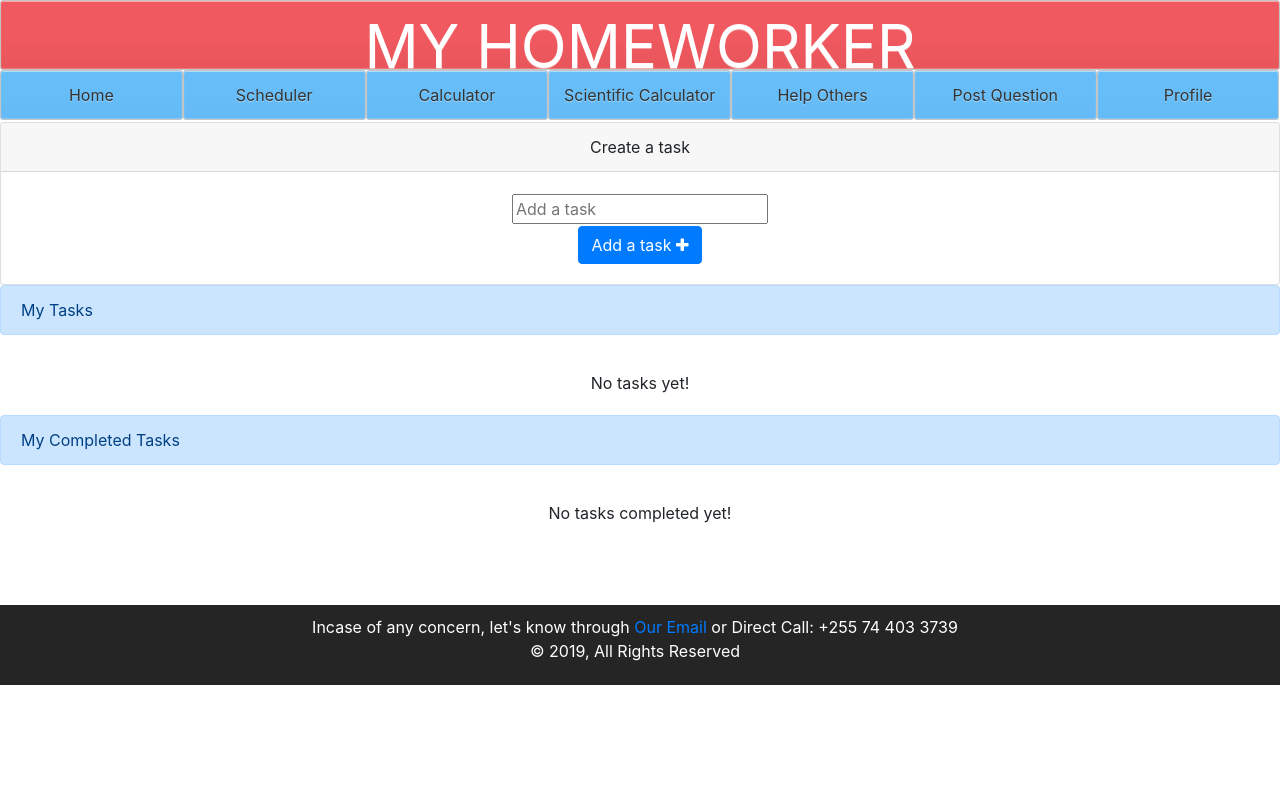
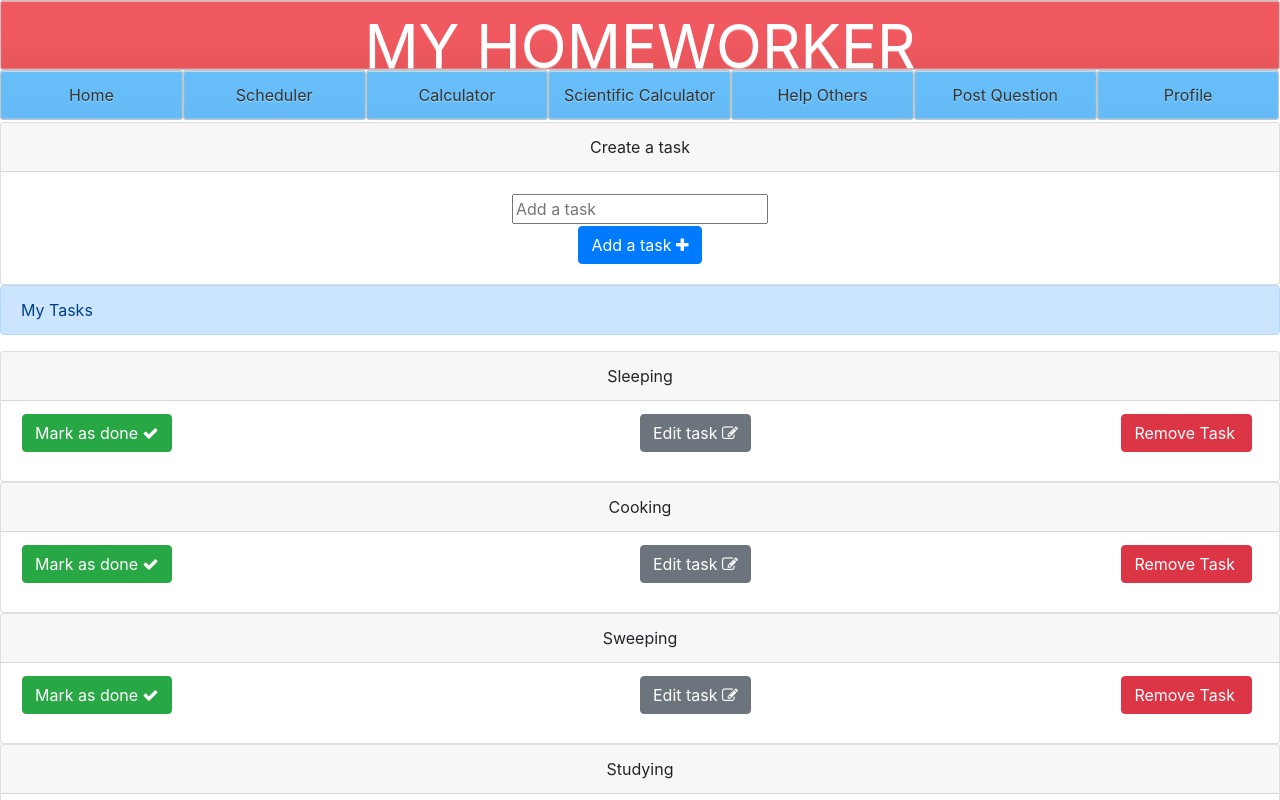
Before and after one commit to mrblack360/Start, an Angular app: page /Scheduler in a window 1280 px wide. Shown: the top 800 px of the page. Built offline with nearby package versions, Linux system fonts and the light colour scheme.

Commit message:
Http working version

```diff
--- a/src/app/Services/tasks.service.ts
+++ b/src/app/Services/tasks.service.ts
@@ -13,7 +13,7 @@ export class TasksService {
 
   constructor(private http: HttpClient) { }
 
-   getHeroes(): Observable<task[]> {
+   getTasks(): Observable<task[]> {
     return this.http.get<task[]>(this.url);
   }
 }
--- a/src/app/app.module.ts
+++ b/src/app/app.module.ts
@@ -26,7 +26,7 @@ import { SchedulerComponent } from './scheduler/scheduler.component';
     FormsModule,
     HttpClientModule,
   ],
-  providers: [],
+  providers: [TasksService],
   bootstrap: [AppComponent]
 })
 export class AppModule { }
--- a/src/app/scheduler/scheduler.component.ts
+++ b/src/app/scheduler/scheduler.component.ts
@@ -9,18 +9,17 @@ import { TasksService } from '../Services/tasks.service';
 export class SchedulerComponent implements OnInit {
 
   tasks: any[] = [];
-  taskDisplay = false;
+  taskDisplay = true;
 
   current: any;
 
   constructor(private taskss: TasksService) { }
 
   ngOnInit() {
-    this.taskss.getHeroes().subscribe(data => this.tasks = data, err => console.log(err));
+    this.taskss.getTasks().subscribe(data => this.tasks = data, err => console.log(err));
   }
 
   addTask() {
-    this.taskDisplay = true;
     this.tasks.push({ taskno: 1, taskValue: this.current, status: false });
   }
 }
--- a/src/assets/tasks.json
+++ b/src/assets/tasks.json
@@ -1,5 +1,6 @@
 [
   {"taskno": 1, "taskValue": "Sleeping", "status": "true"},
   {"taskno": 2, "taskValue": "Cooking", "status": "false"},
-  {"taskno": 1, "taskValue": "Sweeping", "status": "true"}
+  {"taskno": 3, "taskValue": "Sweeping", "status": "true"},
+  {"taskno": 4, "taskValue": "Studying", "status": "false"}
 ]
```
